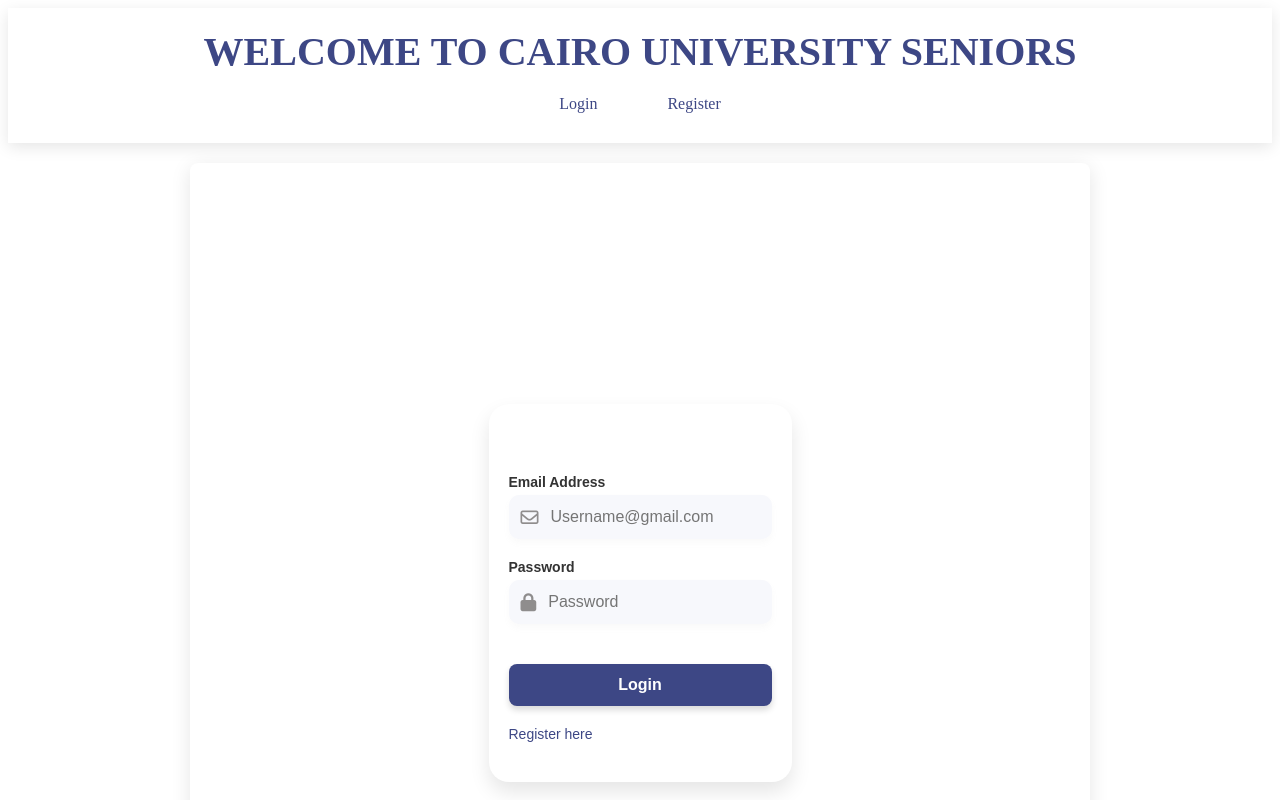
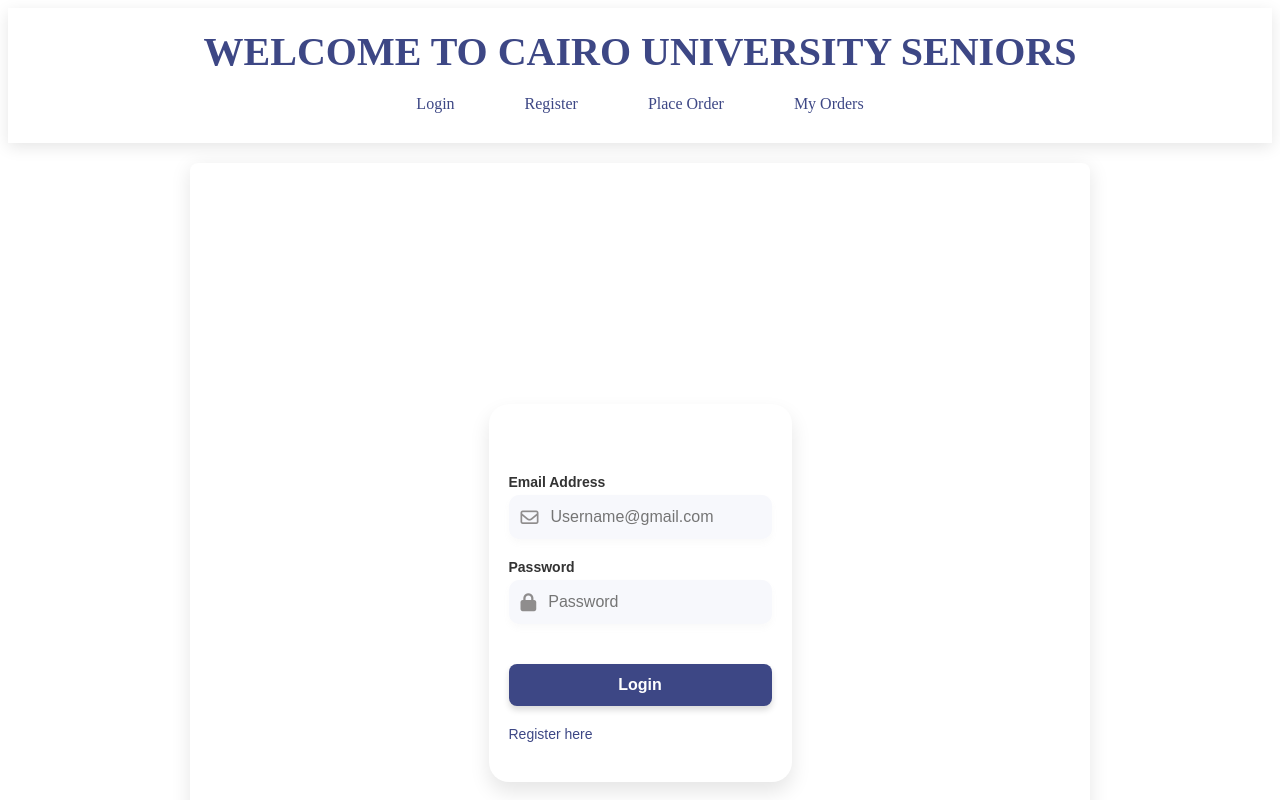
Before and after one commit to MalakOkasha/Tools3-Project, an Angular app in the folder Frontend/: page /login in a window 1280 px wide. Shown: the top 800 px of the page. Built offline with nearby package versions, Linux system fonts and the light colour scheme.

Commit message:
Update app.component.html

```diff
--- a/Frontend/src/app/app.component.html
+++ b/Frontend/src/app/app.component.html
@@ -4,6 +4,8 @@
         <nav>
             <a routerLink="/login" routerLinkActive="active-link">Login</a>
             <a routerLink="/register" routerLinkActive="active-link">Register</a>
+            <a routerLink="/place-order" routerLinkActive="active-link">Place Order</a>
+            <a routerLink="/my-orders" routerLinkActive="active-link">My Orders</a>
         </nav>
     </div>
 </header>
```
